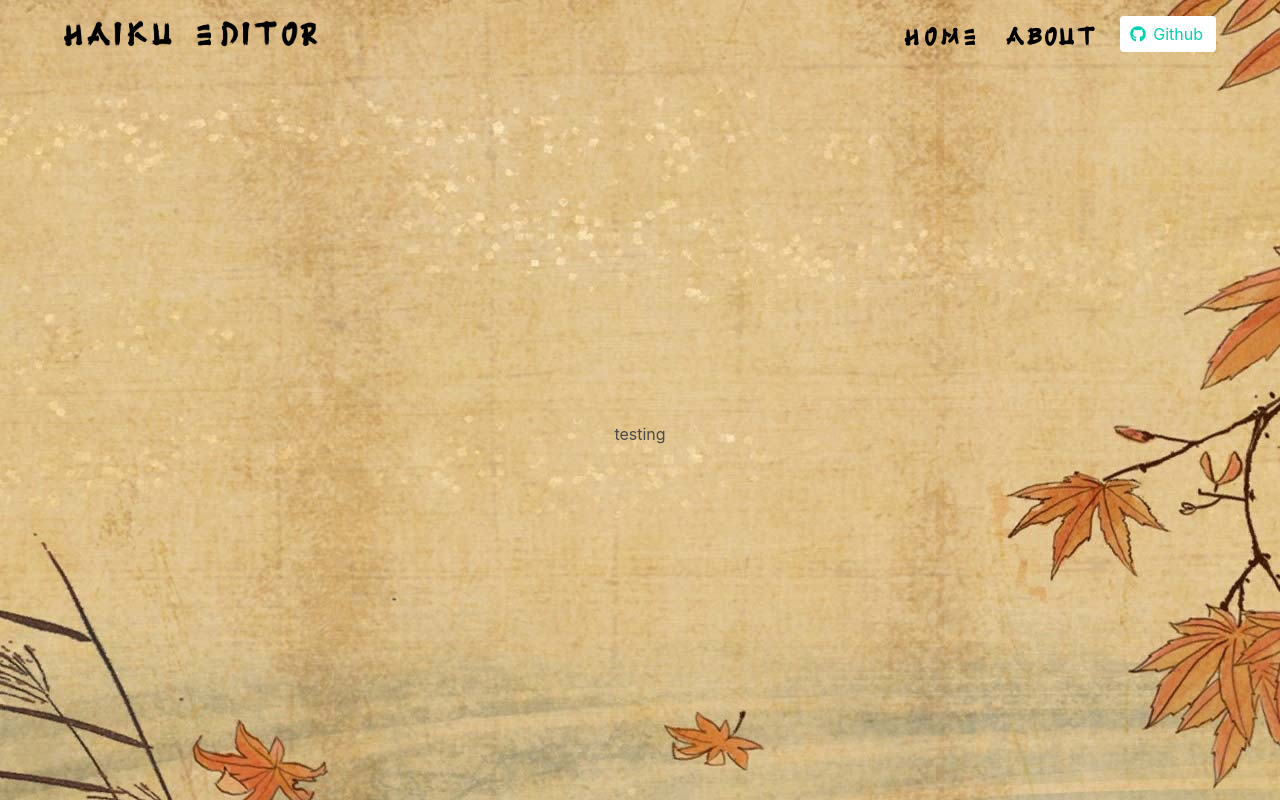
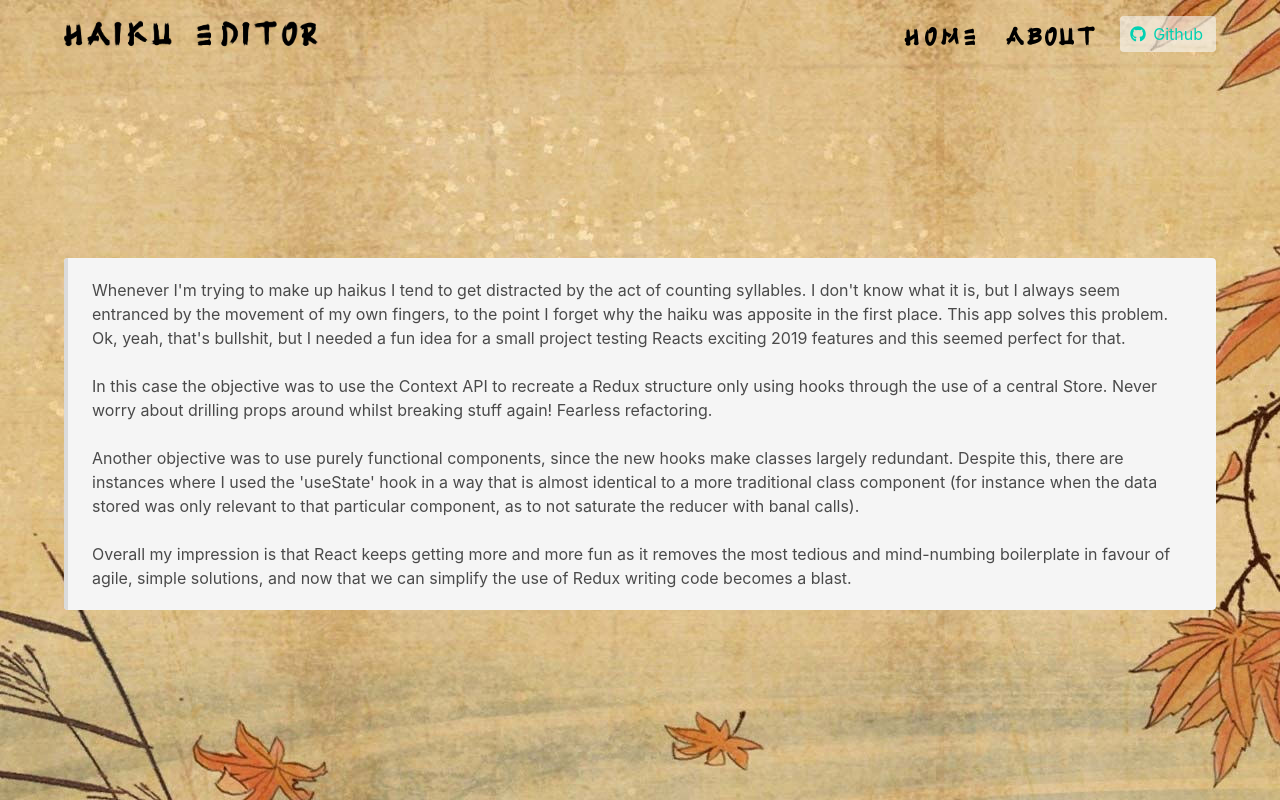
Before and after one commit to andrisundiks/haiku-editor, a React (Create React App) app: page /about in a window 1280 px wide. Built offline with nearby package versions, Linux system fonts and the light colour scheme.

Commit message:
Retouched some colours and CSS. First version finished!

```diff
--- a/src/components/About.jsx
+++ b/src/components/About.jsx
@@ -3,7 +3,18 @@ import React from 'react';
 const About = () => {
 
     return (
-        <div>testing</div>
+        <article className="message">
+            <div className="message-body has-text-left">
+                Whenever I'm trying to make up haikus I tend to get distracted by the act of counting syllables. I don't know what it is, but I always seem entranced by the movement of my own fingers, to the point I forget why the haiku was apposite in the first place. This app solves this problem. Ok, yeah, that's bullshit, but I needed a fun idea for a small project testing Reacts exciting 2019 features and this seemed perfect for that.
+                <br/>
+                <br/>
+                In this case the objective was to use the Context API to recreate a Redux structure only using hooks through the use of a central Store. Never worry about drilling props around whilst breaking stuff again! Fearless refactoring.
+                <br/><br/>
+                Another objective was to use purely functional components, since the new hooks make classes largely redundant. Despite this, there are instances where I used the 'useState' hook in a way that is almost identical to a more traditional class component (for instance when the data stored was only relevant to that particular component, as to not saturate the reducer with banal calls).
+                <br/><br/>
+                Overall my impression is that React keeps getting more and more fun as it removes the most tedious and mind-numbing boilerplate in favour of agile, simple solutions, and now that we can simplify the use of Redux writing code becomes a blast.
+            </div>
+        </article>
     )
 };
 
--- a/src/components/Hero.jsx
+++ b/src/components/Hero.jsx
@@ -1,5 +1,5 @@
 import React from 'react';
-import {Route, Switch, Link} from 'react-router-dom';
+import {Route, Switch} from 'react-router-dom';
 
 import bg from '../assets/images/autumn_bg.jpg';
 import title from '../assets/images/title.png';
@@ -44,7 +44,7 @@ const Hero = () => {
                                     About
                                 </a>
                                 <span className="navbar-item">
-              <a href="https://github.com/Andris-U" className="button is-primary is-inverted">
+              <a href="https://github.com/Andris-U" className="button is-primary is-inverted" style={{ backgroundColor: "rgba(250, 250, 250, 0.6)" }}>
                 <span className="icon">
                   <i className="fab fa-github"></i>
                 </span>
```
Also changed, not shown: src/assets/images/autumn_bg.jpg.
